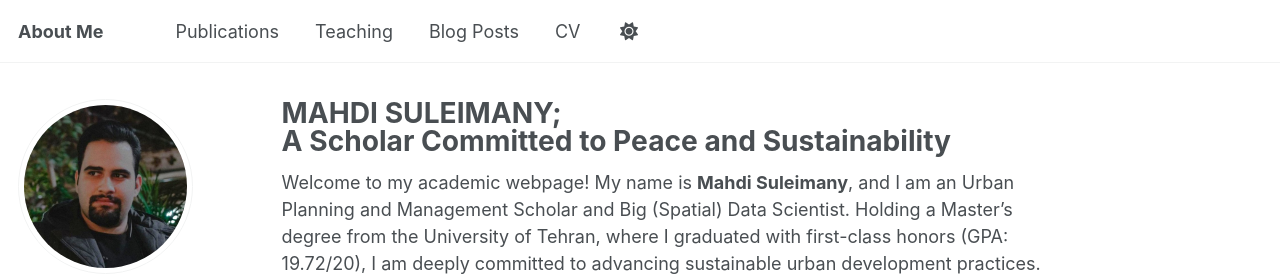
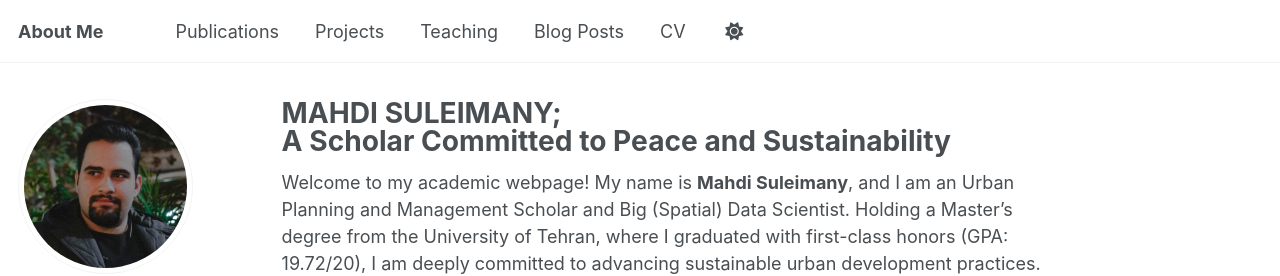
Before and after one commit to mo-soleimani/mo-soleimani.github.io, a Jekyll site: the page built from _pages/about.md, in a window 1280 px wide. Shown: the top 276 px of the page. Built offline with Jekyll 4.4.1, drawn with Linux system fonts in a browser that asks for light colours; some web fonts are replaced.

Commit message:
Update navigation.yml

```diff
--- a/_data/navigation.yml
+++ b/_data/navigation.yml
@@ -11,6 +11,9 @@ main:
   - title: "Publications"
     url: /publications/
 
+  - title: "Projects"
+    url: "/projects/"
+
   - title: "Teaching"
     url: /teaching/
 
```
